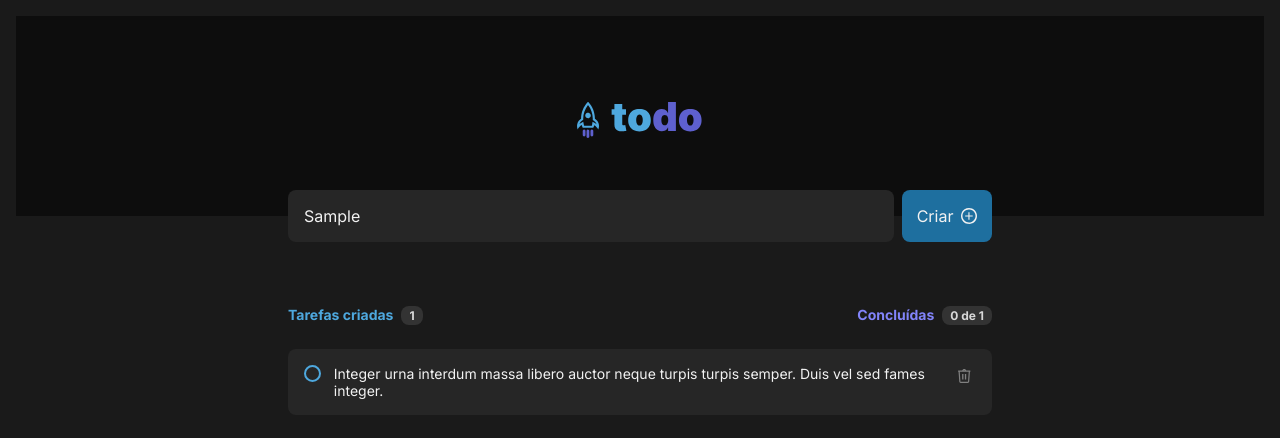
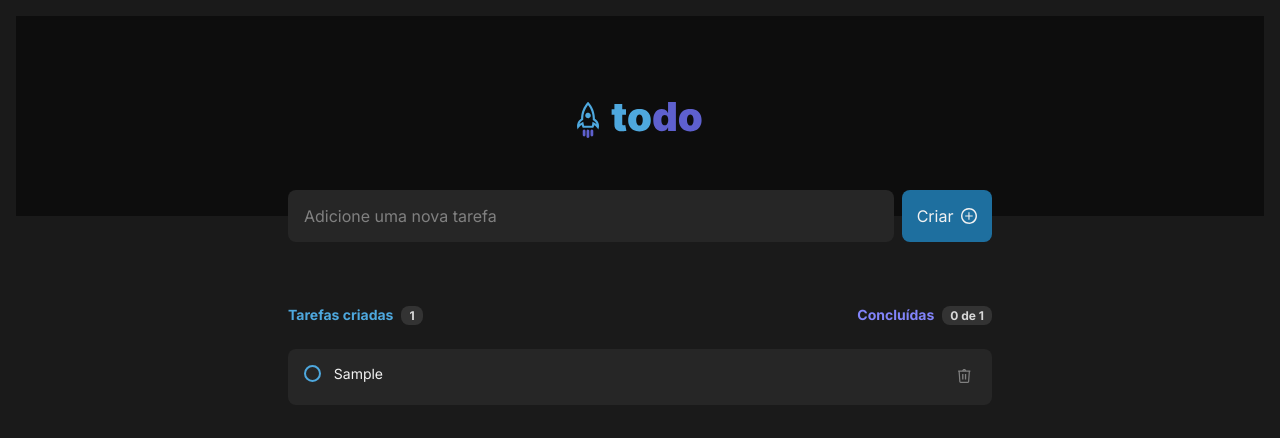
Before and after one commit to MyIgnite2022/todo, a React (Vite) app: page / in a window 1280 px wide. Both pictures are taken after typing "Sample" into the empty fields and a click on the button "Criar". Shown: the top 438 px of the page. Built offline with nearby package versions, Linux system fonts and the light colour scheme.

Commit message:
add new task

```diff
--- a/src/App.tsx
+++ b/src/App.tsx
@@ -19,7 +19,7 @@ function App() {
 
   function Tasks() {
     return tasks.map(task => {
-      return <Task key={task.description} />
+      return <Task key={task.description} task={task} />
     })
   }
 
--- a/src/components/Checkbox/index.tsx
+++ b/src/components/Checkbox/index.tsx
@@ -1,9 +1,13 @@
-import styles from './style.module.scss'
+import styles from './style.module.scss';
 
-export function Checkbox() {
+interface CheckboxProps {
+  isChecked: boolean;
+}
+
+export function Checkbox({ isChecked }: CheckboxProps) {
   return (
     <label className={styles.groupCheckbox}>
-      <input type="checkbox" />
+      <input type="checkbox" defaultChecked={isChecked}/>
     </label>
   )
 }
--- a/src/components/CreateButton/index.tsx
+++ b/src/components/CreateButton/index.tsx
@@ -3,7 +3,7 @@ import styles from './style.module.scss';
 
 export function CreateButton() {
   return (
-    <button className={styles.createButton}>
+    <button type="submit" className={styles.createButton}>
       Criar <img src={plusImg} />
     </button>
   )
--- a/src/components/Input/index.tsx
+++ b/src/components/Input/index.tsx
@@ -2,17 +2,16 @@
 
 
  interface InputProps {
-  placeholder?: string;
-  boderColor?: string;
   value?: string;
-  bg?: string;
+  name: string;
  }
 
-export function Input(props: InputProps) {
+export function Input({name, value}: InputProps) {
   return (
     <input
       className={styles.input}
       placeholder="Adicione uma nova tarefa"
+      name={name}
     />
   )
 }
--- a/src/components/NewTask/index.tsx
+++ b/src/components/NewTask/index.tsx
@@ -1,4 +1,3 @@
-import { FormEvent } from "react";
 import { TasksProps } from "../../App";
 import { CreateButton } from "../CreateButton";
 import { Input } from "../Input";
@@ -11,26 +10,41 @@ interface NewtaskProps {
 
 export function Newtask({tasks, setTasks}: NewtaskProps) {
 
-  function handleSubmit(event: FormEvent<HTMLFormElement>) {
+  // NOTE tipar event
+
+  function handleCreateNewTask(event: any) {
     event.preventDefault()
+    const newTask = event.target.task.value
+    const newTaskEmpty = !newTask
 
-    // NOTE Capturar valores
+    if(newTaskEmpty) {
+      return
+    }
+
+    const checkIfTaskExists = tasks.find(task => task.description === newTask)
+
+    if(checkIfTaskExists) {
+      alert('A task já existe!')
+      return
+    }
 
     setTasks([
       ...tasks,
       {
-        description: `${new Date().getTime()}`,
+        description: newTask,
         isChecked: false
       }
     ]);
+
+    event.target.task.value = ''
   }
 
   return (
-    <form onSubmit={handleSubmit}
+    <form onSubmit={handleCreateNewTask}
       className={styles.newtask}
       style={{marginTop: '-1.625rem'}}
     >
-      <Input />
+      <Input name="task"/>
       <CreateButton />
     </form>
   )
--- a/src/components/Task/index.tsx
+++ b/src/components/Task/index.tsx
@@ -1,12 +1,17 @@
+import { TasksProps } from "../../App";
 import { Checkbox } from "../Checkbox";
 import { DeleteButton } from "../DeleteButton";
 import styles from './style.module.scss';
 
-export function Task() {
+interface TaskProps {
+  task: TasksProps;
+}
+
+export function Task({ task }: TaskProps) {
   return (
     <div className={styles.task}>
-      <Checkbox />
-      <p>Integer urna interdum massa libero auctor neque turpis turpis semper. Duis vel sed fames integer.</p>
+      <Checkbox isChecked={task.isChecked}/>
+      <p>{task.description}</p>
       <DeleteButton />
     </div>
   )
```
